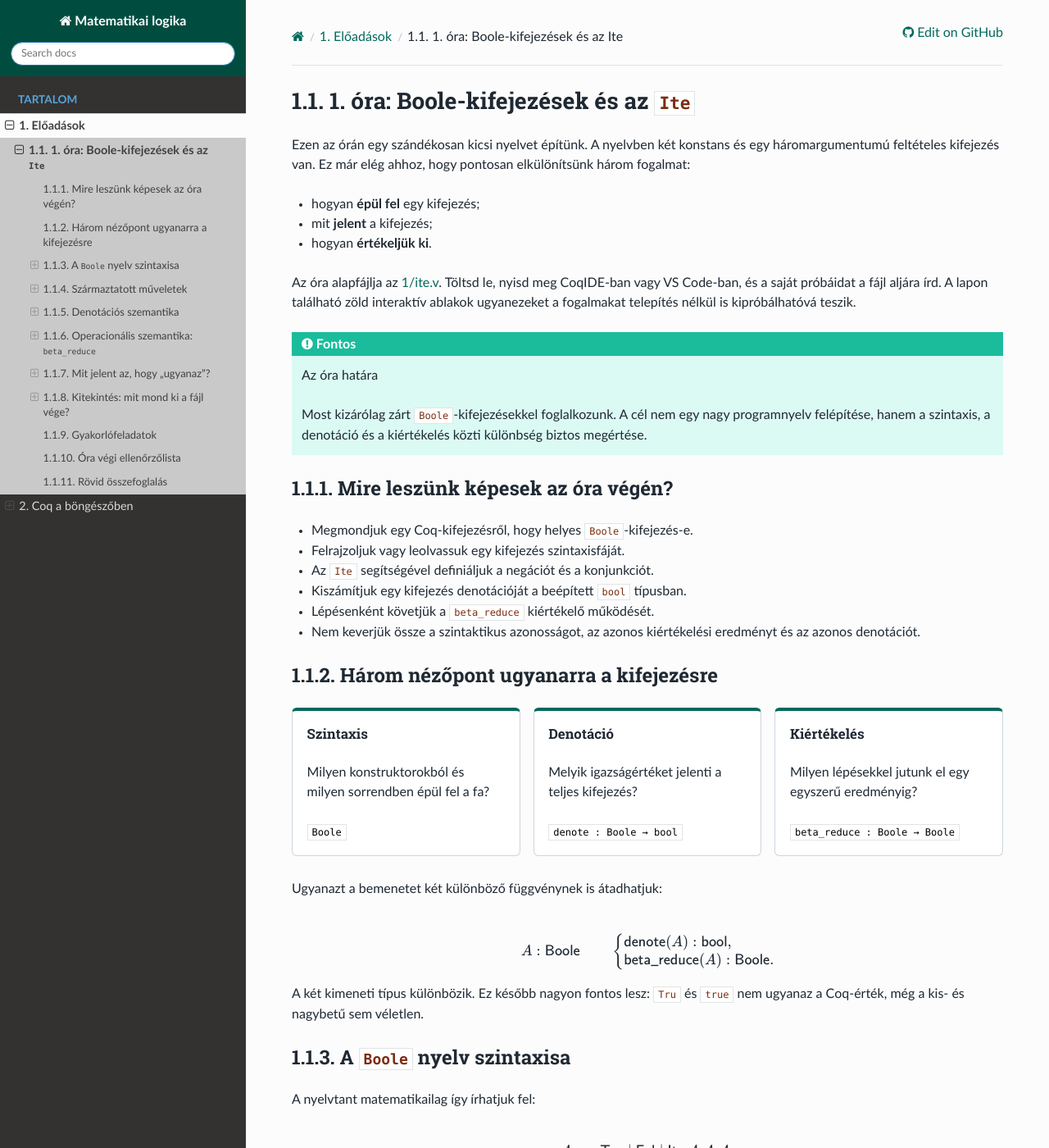
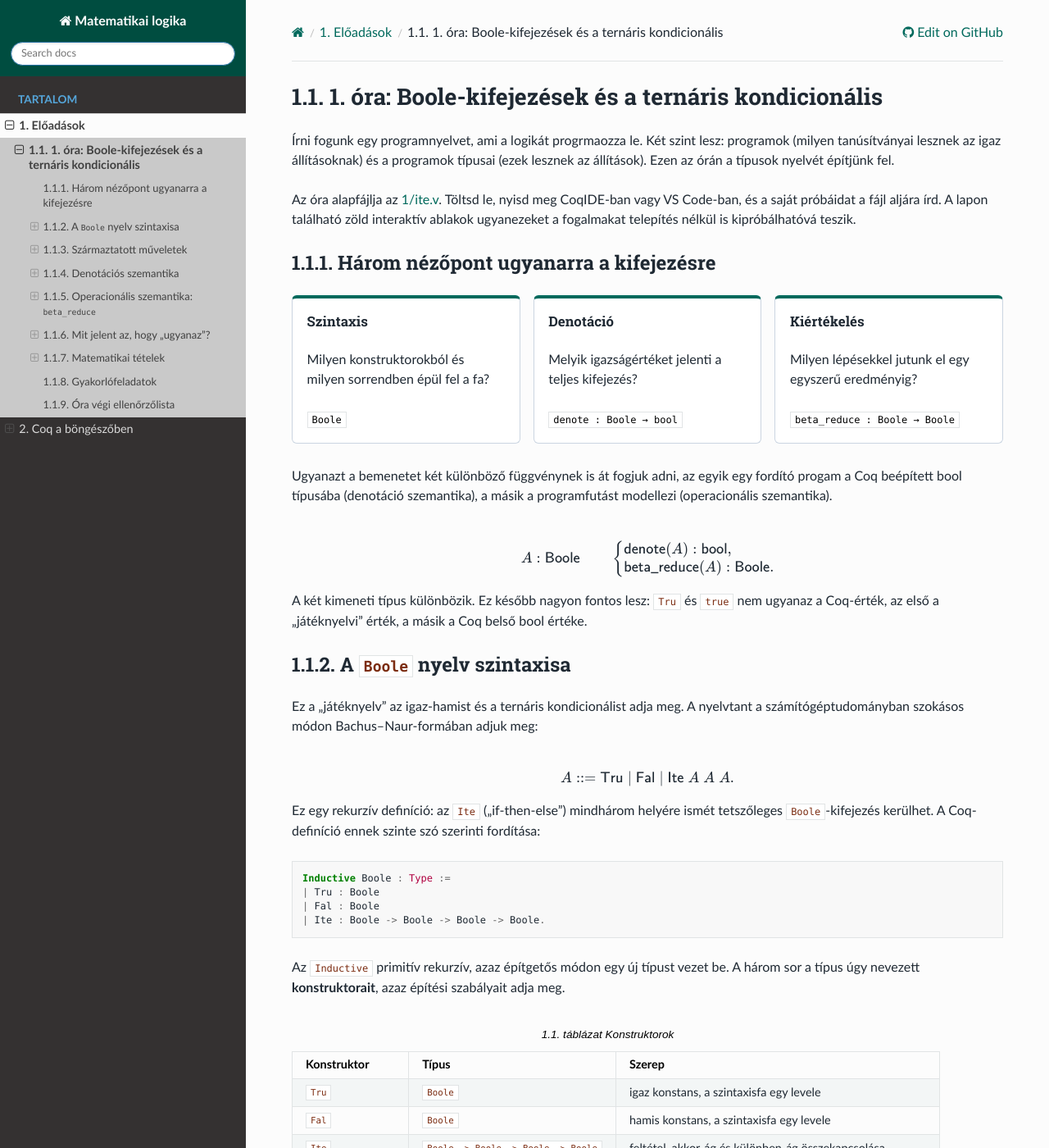
Before and after one commit to mozow01/Matematikai-logika-VIK, a Sphinx documentation site: the page built from docs/eloadasok/01_boole_ite.rst, in a window 1280 px wide and 1400 px high. Shown: the whole window at 82% size. Built offline with Sphinx 7.4.7 and the Read the Docs theme 3.1.0, drawn with Linux system fonts in a browser that asks for light colours; some of the changed text lies outside the part shown.

Commit message:
Revise first lecture

```diff
--- a/docs/eloadasok/01_boole_ite.rst
+++ b/docs/eloadasok/01_boole_ite.rst
@@ -1,36 +1,13 @@
-1. óra: Boole-kifejezések és az ``Ite``
-=========================================
+1. óra: Boole-kifejezések és a ternáris kondicionális
+=====================================================
 
-Ezen az órán egy szándékosan kicsi nyelvet építünk. A nyelvben két konstans
-és egy háromargumentumú feltételes kifejezés van. Ez már elég ahhoz, hogy
-pontosan elkülönítsünk három fogalmat:
-
-* hogyan **épül fel** egy kifejezés;
-* mit **jelent** a kifejezés;
-* hogyan **értékeljük ki**.
+Írni fogunk egy programnyelvet, ami a logikát progrmaozza le. Két szint lesz: programok (milyen tanúsítványai lesznek az igaz állításoknak) és a programok típusai (ezek lesznek az állítások). Ezen az órán a típusok nyelvét építjünk fel.
 
 Az óra alapfájlja az
 `1/ite.v <https://github.com/mozow01/Matematikai-logika-VIK/blob/main/1/ite.v>`_.
 Töltsd le, nyisd meg CoqIDE-ban vagy VS Code-ban, és a saját próbáidat a fájl
 aljára írd. A lapon található zöld interaktív ablakok ugyanezeket a fogalmakat
 telepítés nélkül is kipróbálhatóvá teszik.
-
-.. important:: Az óra határa
-
-   Most kizárólag zárt ``Boole``-kifejezésekkel foglalkozunk. A cél nem egy
-   nagy programnyelv felépítése, hanem a szintaxis, a denotáció és a
-   kiértékelés közti különbség biztos megértése.
-
-Mire leszünk képesek az óra végén?
-----------------------------------
-
-* Megmondjuk egy Coq-kifejezésről, hogy helyes ``Boole``-kifejezés-e.
-* Felrajzoljuk vagy leolvassuk egy kifejezés szintaxisfáját.
-* Az ``Ite`` segítségével definiáljuk a negációt és a konjunkciót.
-* Kiszámítjuk egy kifejezés denotációját a beépített ``bool`` típusban.
-* Lépésenként követjük a ``beta_reduce`` kiértékelő működését.
-* Nem keverjük össze a szintaktikus azonosságot, az azonos kiértékelési
-  eredményt és az azonos denotációt.
 
 Három nézőpont ugyanarra a kifejezésre
 --------------------------------------
@@ -55,7 +32,7 @@ Három nézőpont ugyanarra a kifejezésre
      </section>
    </div>
 
-Ugyanazt a bemenetet két különböző függvénynek is átadhatjuk:
+Ugyanazt a bemenetet két különböző függvénynek is át fogjuk adni, az egyik egy fordító progam a Coq beépített bool típusába (denotáció szemantika), a másik a programfutást modellezi (operacionális szemantika).
 
 .. math::
 
@@ -67,12 +44,12 @@ Ugyanazt a bemenetet két különböző függvénynek is átadhatjuk:
    \end{cases}
 
 A két kimeneti típus különbözik. Ez később nagyon fontos lesz: ``Tru`` és
-``true`` nem ugyanaz a Coq-érték, még a kis- és nagybetű sem véletlen.
+``true`` nem ugyanaz a Coq-érték, az első a "játéknyelvi" érték, a másik a Coq belső bool értéke.
 
 A ``Boole`` nyelv szintaxisa
 ----------------------------
 
-A nyelvtant matematikailag így írhatjuk fel:
+Ez a "játéknyelv" az igaz-hamist és a ternáris kondicionálist adja meg. A nyelvtant a számítógéptudományban szokásos módon Bachus--Naur-formában adjuk meg:
 
 .. math::
 
@@ -80,7 +57,7 @@ A nyelvtant matematikailag így írhatjuk fel:
        \mid \mathsf{Fal}
        \mid \mathsf{Ite}\;A\;A\;A.
 
-Az utolsó eset rekurzív: az ``Ite`` mindhárom helyére ismét tetszőleges
+Ez egy rekurzív definíció: az ``Ite`` ("if-then-else") mindhárom helyére ismét tetszőleges
 ``Boole``-kifejezés kerülhet. A Coq-definíció ennek szinte szó szerinti
 fordítása:
 
@@ -91,7 +68,7 @@ fordítása:
    | Fal : Boole
    | Ite : Boole -> Boole -> Boole -> Boole.
 
-Az ``Inductive`` új típust vezet be. A három sor a típus **konstruktorait**
+Az ``Inductive`` primitív rekurzív, azaz építgetős módon egy új típust vezet be. A három sor a típus úgy nevezett **konstruktorait**, azaz építési szabályait
 adja meg.
 
 .. list-table:: Konstruktorok
@@ -177,7 +154,7 @@ Származtatott műveletek
 -----------------------
 
 A ``Boole`` típusnak továbbra is csak három konstruktora van. Mégis kényelmes
-neveket adhatunk gyakran használt ``Ite``-mintáknak. Ezek **definíciók**, nem
+neveket adhatunk gyakran használt logikai operátoroknak, mert a ternáris kondicionális tökéletesen alkalmas arra, hogy az összes logikai operátor kifejezhető legyen vele. Ezek **definíciók**, így tehát már nem
 új konstruktorok.
 
 Negáció
@@ -265,8 +242,8 @@ Ez ugyanazt az igazságfüggvényt írja le, de nem ugyanazt a szintaxisfát.
 Denotációs szemantika
 ---------------------
 
-A szintaxisfa önmagában csak szerkezet. Jelentést úgy adunk neki, hogy minden
-``Boole``-kifejezéshez hozzárendelünk egy beépített Coq-igazságértéket:
+A szintaxisfa önmagában csak szerkezet. Jelentést pl. úgy adunk neki, hogy minden
+``Boole``-kifejezéshez hozzárendelünk egy Coq-értéket. Ilyen szempontból most két szintünk van. Van a tárgynyelv (az Ite) és a metanyelv, a natív Coq. A denotációs szemantika nagyon kis igényű: lényegében egy szótár vagy még annál is kevesebb. Ha komoly "jelentéselméletet" akarunk csinálni, ami valóban magyaráz, akkor a nyelv gyakorlati használtát is be kell mutatnun. Ez lesz majd később az operacionális szemantika.
 
 .. math::
 
@@ -358,8 +335,8 @@ lehetséges igazságértékeket:
      destruct (denote A), (denote B); reflexivity.
    Qed.
 
-Ezen a ponton a tétel **jelentése** a fontos: eltérő programok ugyanazt a
-függvényt valósíthatják meg. A taktikákat az interaktív ablakban lépésenként
+Tehát, eltérő programok ugyanazt a
+fordítási értéket adják. A taktikákat az interaktív ablakban lépésenként
 is meg lehet figyelni.
 
 .. raw:: html
@@ -374,7 +351,7 @@ Operacionális szemantika: ``beta_reduce``
 
 A denotáció közvetlenül egy ``bool`` értéket ad. Az operacionális szemantika
 ezzel szemben azt írja le, hogyan értékeljük ki a saját nyelvünk
-kifejezéseit. Az eredmény továbbra is ``Boole`` típusú:
+kifejezéseit, hogyan futnak le a típusnyelv programjai. Az eredmény ``Boole`` típusú lesz, mert azt szeretnénk megérteni, mit lehet csinálni ezekkel a kifejezésekkel, hogyan futnak le a programok. A programfutást modellező függvény a **beta-redukció.**
 
 .. code-block:: coq
 
@@ -403,12 +380,6 @@ Coq-ban minden konstruktort le kell fednünk. Ez az ág egy még nem eldöntött
 feltételes kifejezést változatlanul a helyén hagyna. A fájl végén szereplő
 normalizációs tétel igazolja, hogy zárt ``Boole``-kifejezés teljes rekurzív
 kiértékelése valójában mindig ``Tru`` vagy ``Fal`` lesz.
-
-.. note:: A névről
-
-   A fájl ezt a függvényt ``beta_reduce``-nak nevezi. Itt a lényeg az, hogy
-   ez a kis nyelvünk rekurzív kiértékelője; nem a lambda-kalkulus teljes
-   béta-redukciós fogalmát vezetjük be.
 
 Lépésenkénti példa
 ~~~~~~~~~~~~~~~~~~
@@ -537,17 +508,15 @@ Az alábbi Coq-példa ugyanarra a párra három külön állítást fogalmaz meg
      title="A szintaxis, a redukció és a denotáció összehasonlításának interaktív Coq-példája"
      loading="lazy" allow="clipboard-write"></iframe>
 
-Kitekintés: mit mond ki a fájl vége?
+Matematikai tételek
 ------------------------------------
 
-Az ``ite.v`` végén két általános állítás szerepel. A bizonyítások nem
-gyakorlófeladatok, de az interaktív Coq-ablakokban mondatról mondatra
-végigléptethetők.
+A matematikusok szeretnel tételeket kimondani vizsgálódásuk tárgyairól, itt most két tétel lesz.
 
 Normálforma
 ~~~~~~~~~~~
 
-A fájl szerint egy kifejezés akkor van normálformában, ha ``Tru`` vagy
+Egy kifejezés akkor van normálformában, ha ``Tru`` vagy
 ``Fal``:
 
 .. code-block:: coq
@@ -642,16 +611,3 @@ Mielőtt továbblépsz, próbáld meg segítség nélkül megválaszolni ezeket:
 6. Milyen típusú a ``beta_reduce A`` eredménye?
 7. Lehet-e két különböző szintaxisfának azonos denotációja?
 8. Miért csak az egyik ágat folytatjuk egy ``Ite`` kiértékelésekor?
-
-Rövid összefoglalás
--------------------
-
-* A ``Boole`` egy kifejezésnyelv absztrakt szintaxisa.
-* A ``Tru`` és ``Fal`` levelek, az ``Ite`` három részfát összekapcsoló
-  konstruktor.
-* A ``Neg``, ``And`` és ``And2`` nem konstruktor, hanem definiált
-  ``Ite``-minta.
-* A ``denote`` a saját nyelvből a Coq beépített ``bool`` típusába képez.
-* A ``beta_reduce`` a saját nyelven belül értékeli ki a kifejezést.
-* A szintaktikus azonosság, az azonos redukált eredmény és az azonos denotáció
-  három külön állítás.
```
Also changed, not shown: other parts of docs/eloadasok/01_boole_ite.rst (+5 -5 lines).
